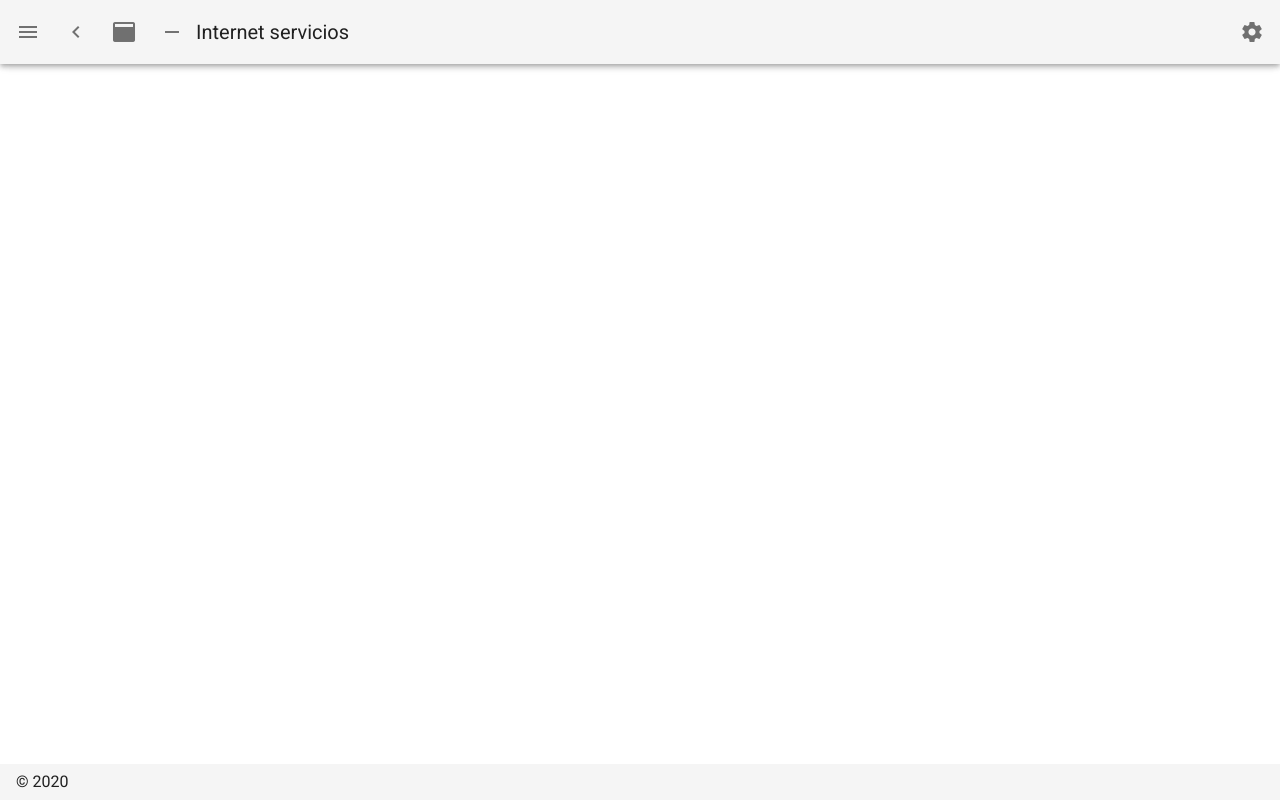
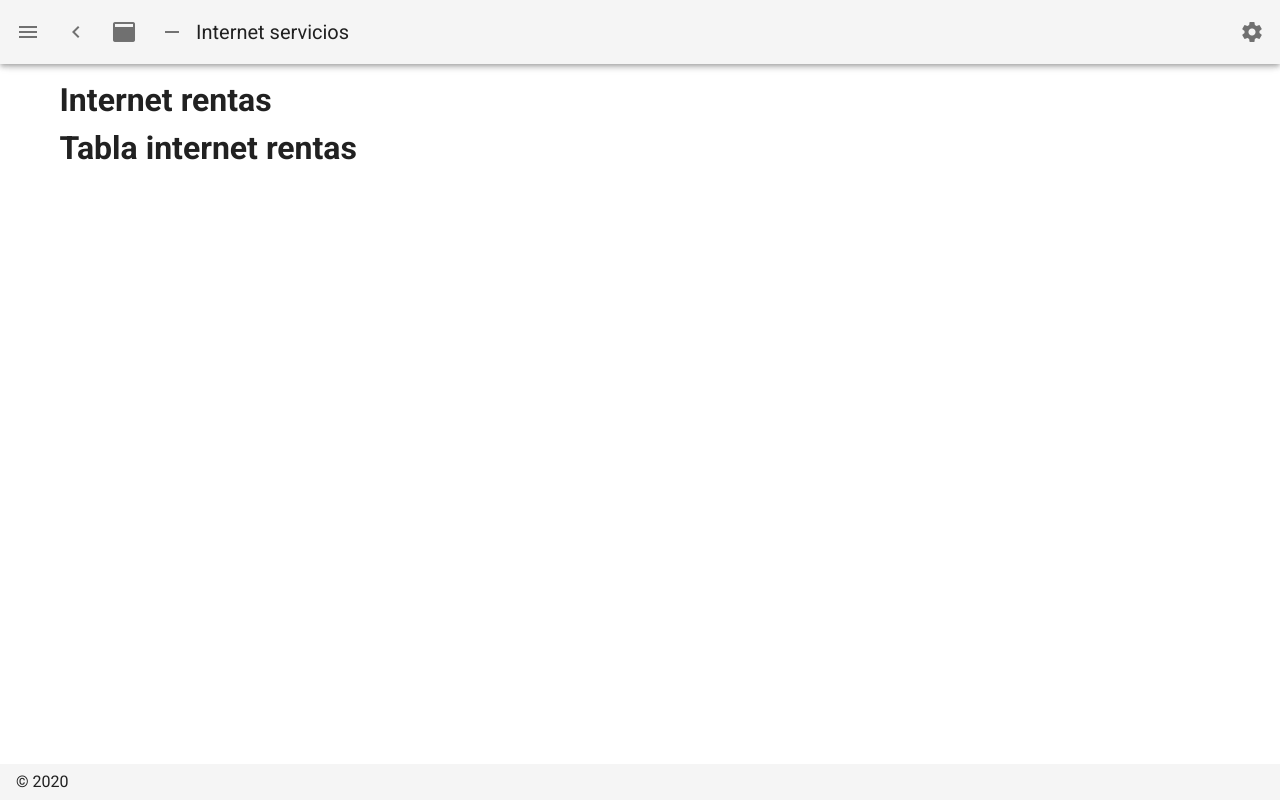
Before and after one commit to jmanuellh/internet-renta-nuxt, a Nuxt app: page /internet-rentas in a window 1280 px wide. Built offline with nearby package versions, Linux system fonts and the light colour scheme.

Commit message:
avance componente tabla

```diff
--- /dev/null
+++ b/components/internet-rentas-tabla.vue
@@ -0,0 +1,5 @@
+<template lang="pug">
+  div
+    div
+      h1 Tabla internet rentas
+</template>
--- /dev/null
+++ b/pages/internet-rentas.vue
@@ -0,0 +1,7 @@
+<template lang="pug">
+  div
+    div
+      h1 Internet rentas
+    div
+      internet-rentas-tabla
+</template>
```
